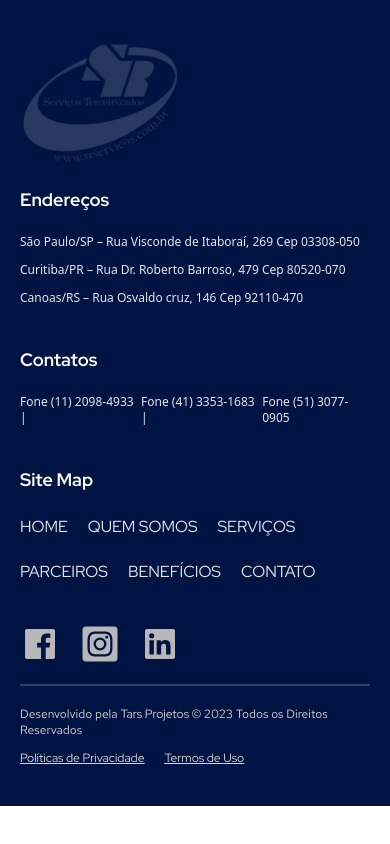
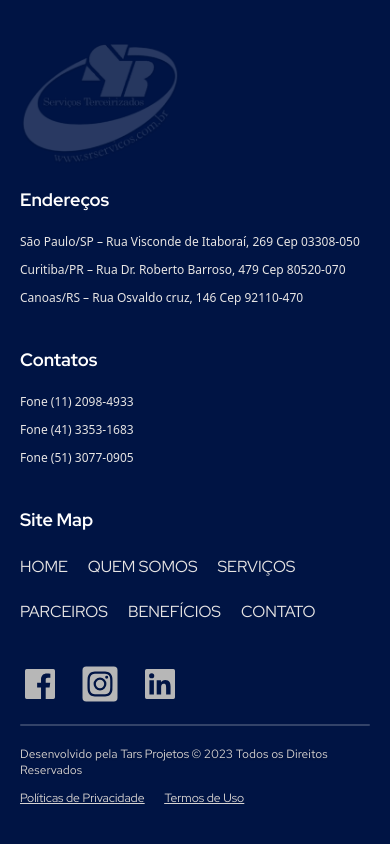
Before and after one commit to sirdav1d/SRSERVS, a React (Vite) app: page / in a window 390 px wide. Shown: the part 6618-7462 px from the top of the page. Before the commit the page ends 7424 px from the top, so only its background shows below. Built offline with nearby package versions, Linux system fonts and the light colour scheme.

Commit message:
fix: :lipstick: ajuste na grid de contatos

```diff
--- a/src/components/molecules/footer/index.tsx
+++ b/src/components/molecules/footer/index.tsx
@@ -26,9 +26,9 @@ export default function Footer() {
 					</div>
 					<div className='flex flex-col gap-5'>
 						<h3 className='font-bold lg:text-2xl text-lg'>Contatos</h3>
-						<ul className='text-stone-200 text-xs lg:text-base flex flex-row lg:flex-col gap-1 lg:gap-3'>
-							<li>Fone (11) 2098-4933 |</li>
-							<li> Fone (41) 3353-1683 |</li>
+						<ul className='text-stone-200 text-xs lg:text-base flex flex-col gap-3'>
+							<li>Fone (11) 2098-4933 </li>
+							<li> Fone (41) 3353-1683 </li>
 							<li> Fone (51) 3077-0905</li>
 						</ul>
 					</div>
```
